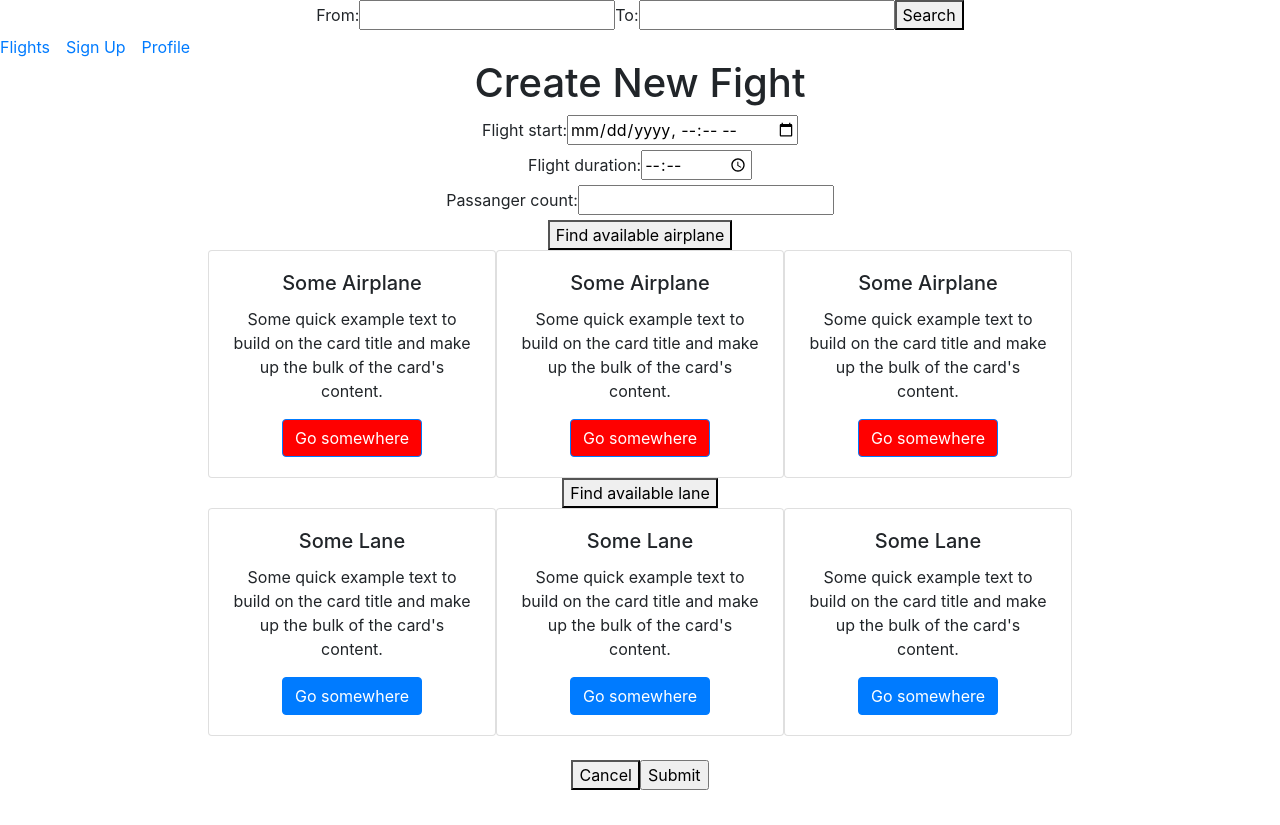
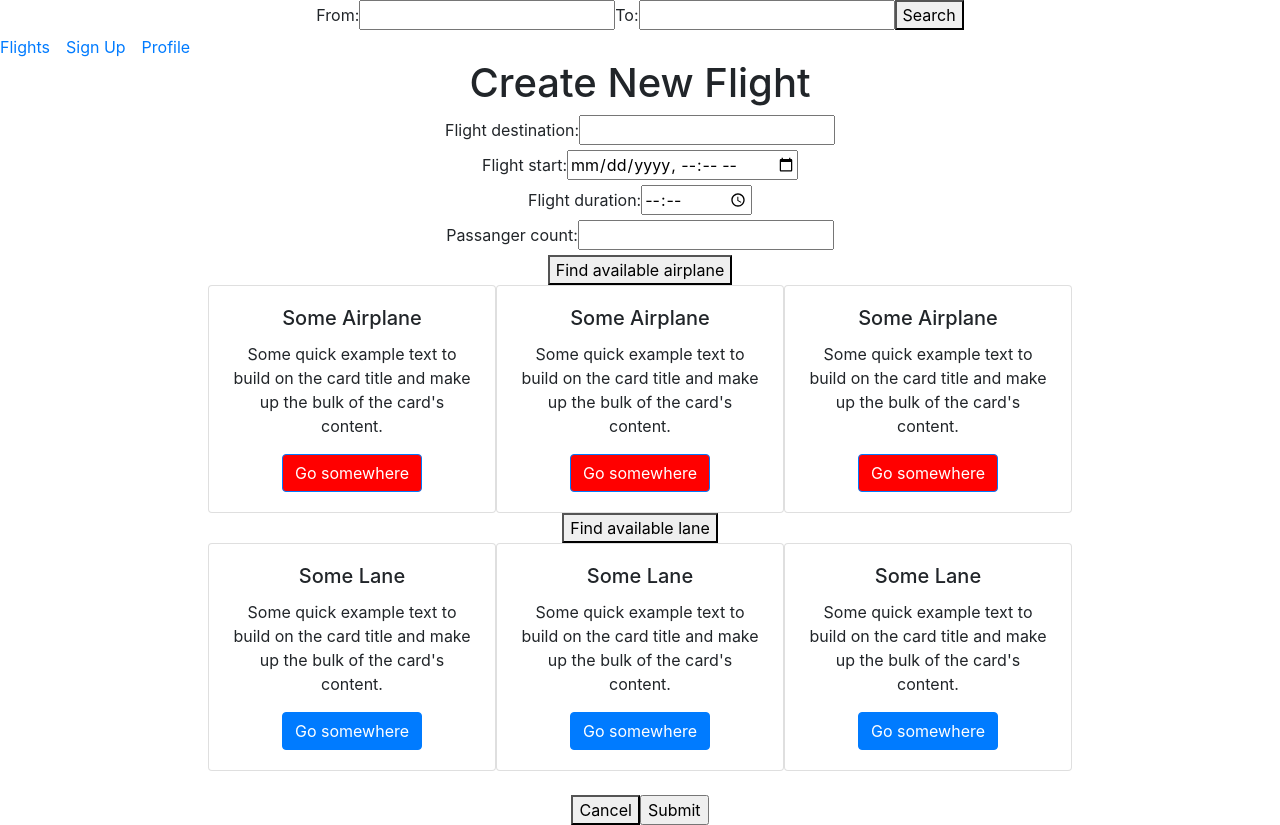
Before and after one commit to Vineti-Internship/group_4_final_project, a React (Create React App) app in the folder client/: page /newflight in a window 1280 px wide. Before the commit the page ends 800 px from the top, so only its background shows below. Built offline with nearby package versions, Linux system fonts and the light colour scheme.

Commit message:
fix: loading flights component add destination input in new flight form

```diff
--- a/client/src/components/Flights/index.js
+++ b/client/src/components/Flights/index.js
@@ -8,7 +8,7 @@ const FlightsCon = (props) => {
 };
 
 const mapStateToProps= state => ({
-	flights:state.flights
+	flights:state.flights.all_flights
 });
 
 export default connect(mapStateToProps, flightsActionCreators)(FlightsCon);
--- a/client/src/components/NewFlightForm/NewFlightForm.js
+++ b/client/src/components/NewFlightForm/NewFlightForm.js
@@ -5,13 +5,16 @@ class NewFlightForm extends React.Component {
 	render() {
 		return (
 			<div className="new-flight-form">
-				<h1>Create New Fight</h1>
+				<h1>Create New Flight</h1>
 				<form>
+					<label>Flight destination:</label>
+					<input type="text"/>
+					<br/>
 					<label>Flight start:</label>
 					<input type="datetime-local"/>
 					<br/>
 					<label>Flight duration:</label>
-					<input type="time" class="without_ampm" />
+					<input type="time" className="without_ampm" />
 					<br/>
 					<label>Passanger count:</label>
 					<input type="number"/>
```
